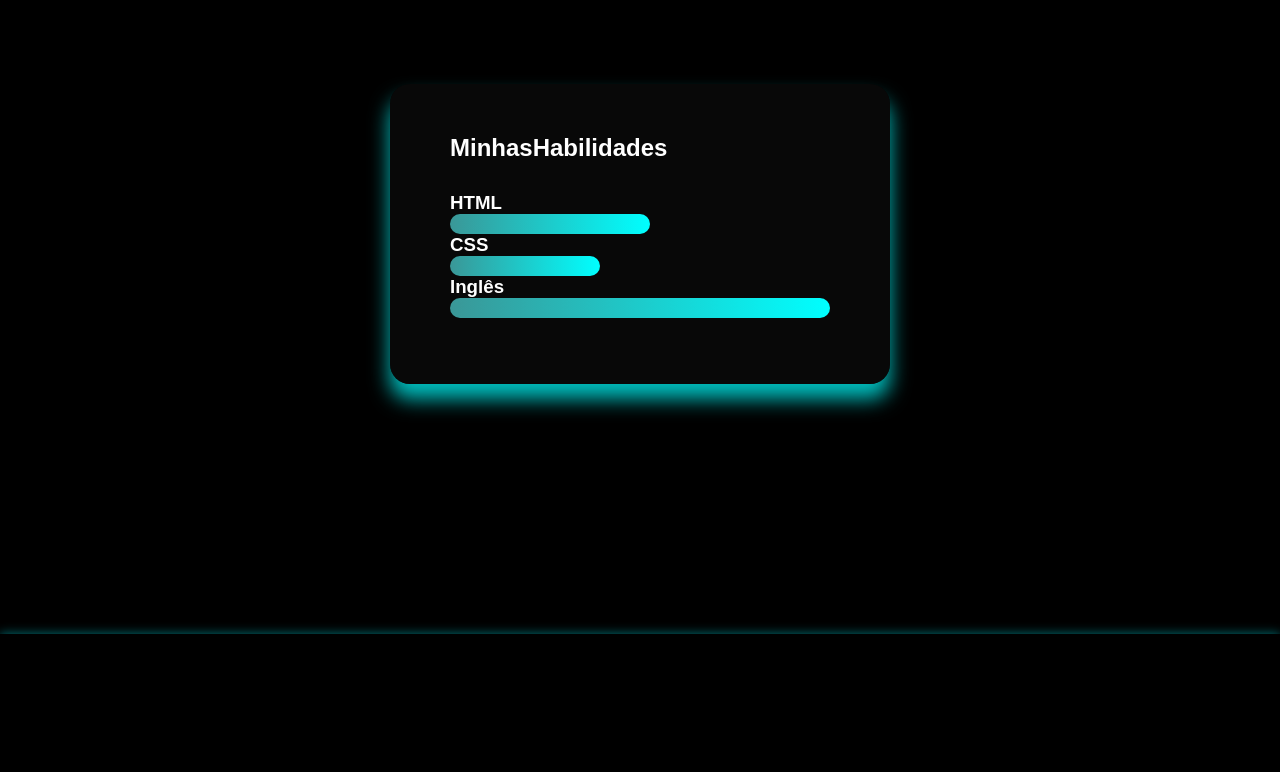
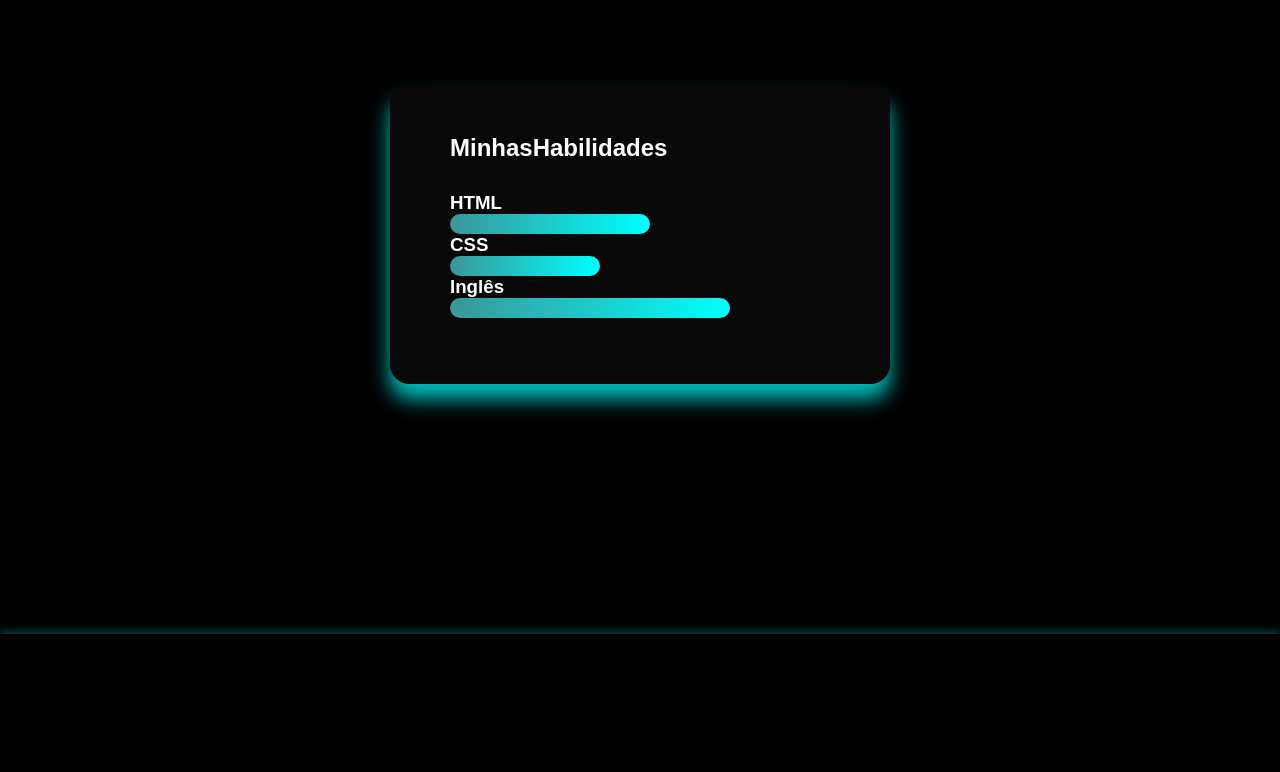
Before and after one commit to yuric14514/Site-do-Yuri, a plain HTML site: page index.html in a window 1280 px wide. Shown: the part 2411-3183 px from the top of the page. Drawn offline with nearby package versions, Linux system fonts and the light colour scheme.

Commit message:
Update style.css

```diff
--- a/css/style.css
+++ b/css/style.css
@@ -281,7 +281,7 @@ width: 200px;
             width: 150px;
         }
         .Inglês{
-            width: 380px;
+            width: 280px;
         }
         /* projectos */
         section.Projectos{
```
